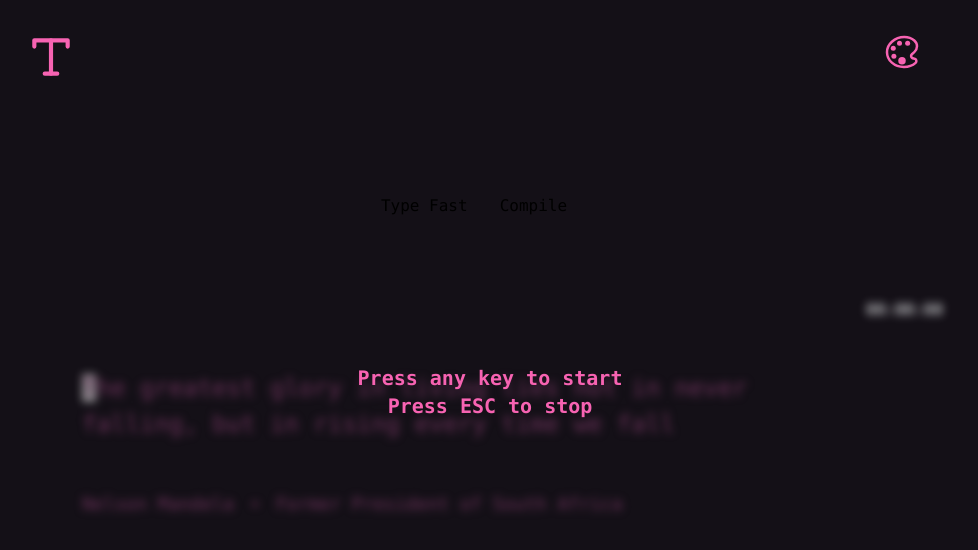
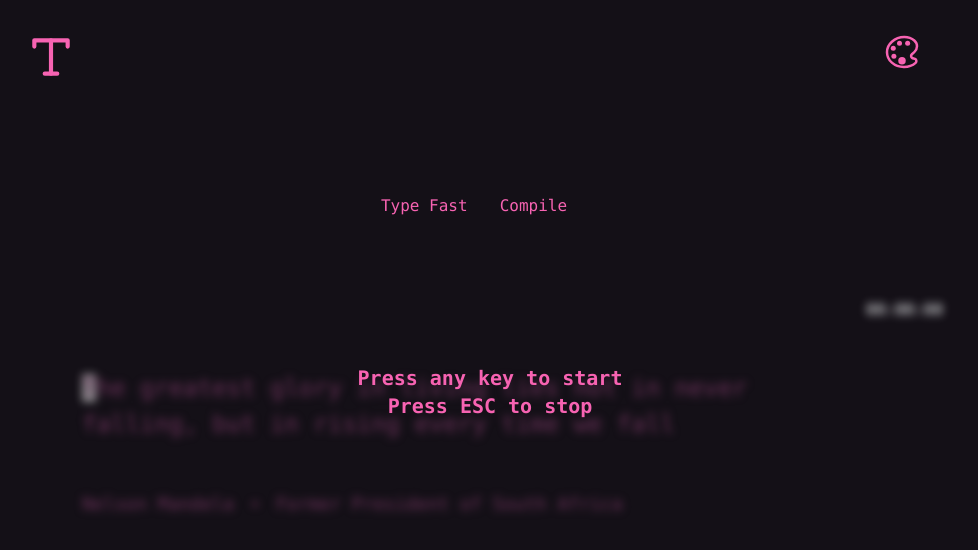
Before and after one commit to Bassaamm/Run-Compile, a Next.js app in the folder front-end/: page /type in a window 1280 px wide. Shown: the top 550 px of the page, without its empty margins (166-1144 px from the left). Built offline with nearby package versions, Linux system fonts and the light colour scheme.

Commit message:
IDE added

```diff
--- /dev/null
+++ b/front-end/app/(layout)/compiler/page.tsx
@@ -0,0 +1,9 @@
+import Compiler from "@/components/Compiler";
+
+export default function page() {
+  return (
+    <div>
+      <Compiler />
+    </div>
+  );
+}
--- /dev/null
+++ b/front-end/app/(layout)/layout.tsx
@@ -0,0 +1,23 @@
+"use client";
+import Header from "@/components/Header";
+import Sections from "@/components/Sections";
+import { useEffect, useState } from "react";
+
+export default function AppLayout({ children }: { children: React.ReactNode }) {
+  const [mounted, setMounted] = useState(false);
+
+  useEffect(() => {
+    setMounted(true);
+  }, []);
+  return (
+    <>
+      {mounted && (
+        <div className=" min-h-screen w-full bg-primaryBackground">
+          <Header />
+          <Sections />
+          {children}
+        </div>
+      )}
+    </>
+  );
+}
--- /dev/null
+++ b/front-end/app/(layout)/type/page.tsx
@@ -0,0 +1,4 @@
+import Text from "@/components/Text";
+export default function TypePage() {
+  return <Text />;
+}
--- a/front-end/app/type/loading.tsx
+++ /dev/null
@@ -1,3 +0,0 @@
-export default function Loading() {
-  return <div>loading</div>;
-}
--- a/front-end/app/type/page.tsx
+++ /dev/null
@@ -1,12 +0,0 @@
-import Header from "@/components/Header";
-import Sections from "@/components/Sections";
-import Text from "@/components/Text";
-export default function TypePage() {
-  return (
-    <div className="min-h-screen w-full bg-primaryBackground text-grey-300">
-      <Header />
-      <Sections />
-      <Text />
-    </div>
-  );
-}
--- /dev/null
+++ b/front-end/src/components/Compiler.tsx
@@ -0,0 +1,23 @@
+"use client";
+import Editor, { DiffEditor, useMonaco, loader } from "@monaco-editor/react";
+import { useEffect, useRef } from "react";
+export default function Compiler() {
+  const monaco = useMonaco();
+
+  loader.config({ monaco });
+  useEffect(() => {
+    if (monaco) {
+      console.log("here is the monaco instance:", monaco);
+    }
+  }, [monaco]);
+  return (
+    <div className="max-w-2xl ">
+      <Editor
+        height="90vh"
+        defaultValue={""}
+        theme="vs-dark"
+        defaultLanguage="javascript"
+      />
+    </div>
+  );
+}
--- a/front-end/src/components/Sections.tsx
+++ b/front-end/src/components/Sections.tsx
@@ -1,8 +1,17 @@
+"use client";
+
+import { useRouter } from "next/navigation";
+
 export default function Sections() {
+  const router = useRouter();
   return (
-    <div className="flex gap-8 mt-20 w-full justify-center">
-      <div>Type Fast</div>
-      <div>Compile</div>
+    <div className="flex gap-8 mt-20 w-full justify-center text-primary  ">
+      <div onClick={() => router.push("type")} className="cursor-pointer">
+        Type Fast
+      </div>
+      <div onClick={() => router.push("compiler")} className="cursor-pointer">
+        Compile
+      </div>
     </div>
   );
 }
--- a/front-end/src/components/Stats.tsx
+++ b/front-end/src/components/Stats.tsx
@@ -112,7 +112,7 @@ export default function Stats({
               <div>Net WPM</div>
             </div>
           </div>
-          <div className="flex items-center gap-10">
+          <div className="flex items-center pr-32">
             <GrPowerReset
               size={35}
               className="cursor-pointer"
@@ -122,7 +122,6 @@ export default function Stats({
                 setData([]);
               }}
             />
-            <div>Cancel</div>
           </div>
         </div>
       )}
@@ -138,19 +137,10 @@ export default function Stats({
                 <YAxis />
                 <Tooltip />
                 <Legend />
-                <Line type="monotone" dataKey="wpm" stroke="#8884d8" />
+                <Line type="monotone" dataKey="netWPM" stroke="#8884d8" />
                 <Line type="monotone" dataKey="accuracy" stroke="#82ca9d" />
               </LineChart>
             </div>
-          </div>
-          <div className="flex flex-col gap-14">
-            <div className="text-primary text-4xl font-semibold">
-              Last 10 Runs
-            </div>
-            <div></div>
-            <div></div>
-            <div></div>
-            <div></div>
           </div>
         </>
       )}
--- /dev/null
+++ b/front-end/src/utils/axiosPublic.ts
@@ -0,0 +1,5 @@
+import axios from "axios";
+const API_URL = process.env.API_URL || "http://localhost:4000";
+export const axiosIncPublic = axios.create({
+  baseURL: API_URL,
+});
```
Also changed, not shown: front-end/src/service/IDEservce.ts (added, +10 -0 lines), 1 other file (tests, documents, lock files or other folders).
